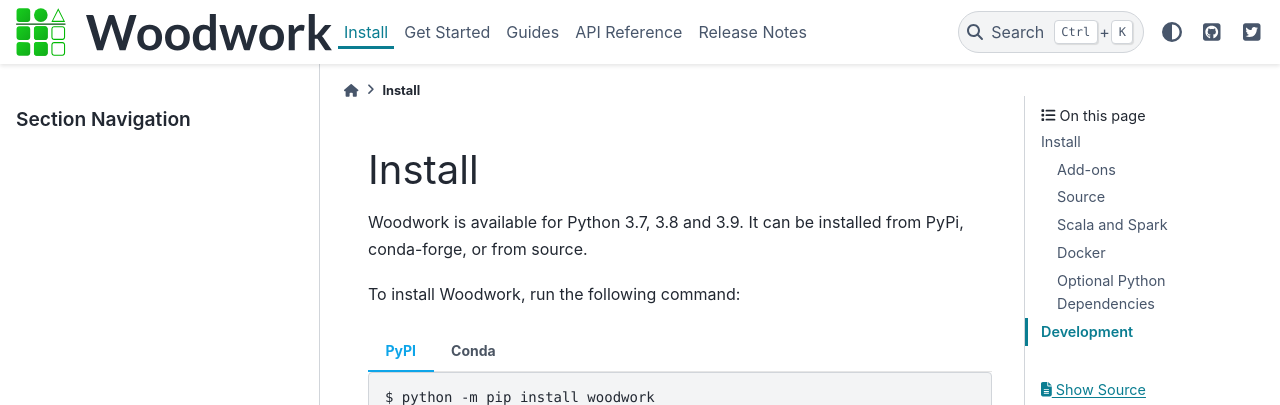
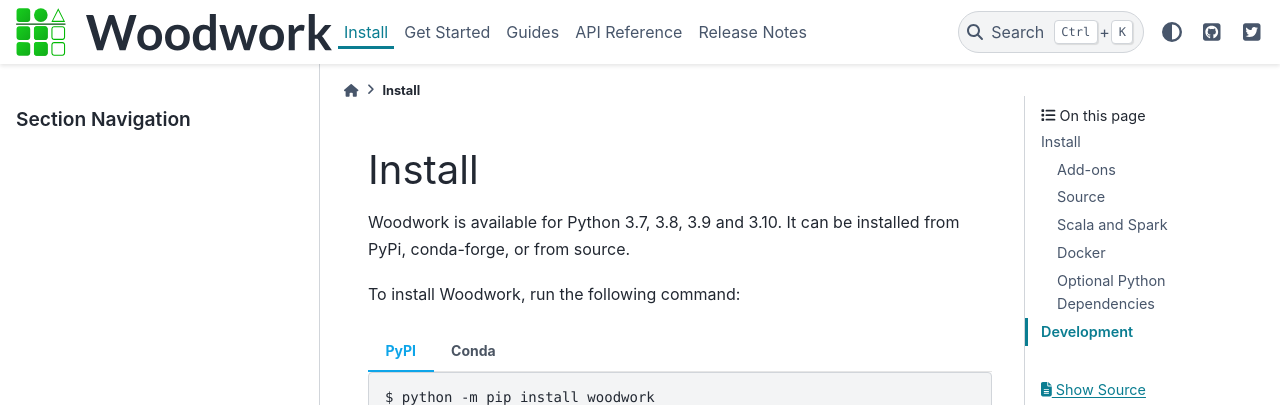
Before and after one commit to alteryx/woodwork, a Sphinx documentation site: the page built from docs/source/install.md, in a window 1280 px wide and 900 px high. Shown: the top 405 px of the window. Built offline with Sphinx 7.4.7 and the PyData theme 0.15.4, drawn with Linux system fonts in a browser that asks for light colours; comment, search, counter and statistics services are not loaded.

Commit message:
Add Python 3.10 support. Issue #1212

```diff
--- a/docs/source/install.md
+++ b/docs/source/install.md
@@ -1,6 +1,6 @@
 # Install
 
-Woodwork is available for Python 3.7, 3.8 and 3.9. It can be installed from PyPi, conda-forge, or from source.
+Woodwork is available for Python 3.7, 3.8, 3.9 and 3.10. It can be installed from PyPi, conda-forge, or from source.
 
 To install Woodwork, run the following command:
 
--- a/setup.py
+++ b/setup.py
@@ -28,6 +28,7 @@
         "Programming Language :: Python :: 3.7",
         "Programming Language :: Python :: 3.8",
         "Programming Language :: Python :: 3.9",
+        "Programming Language :: Python :: 3.10",
     ],
     packages=find_packages(),
     install_requires=open("requirements.txt").readlines(),
```
Also changed, not shown: 3 other files.
